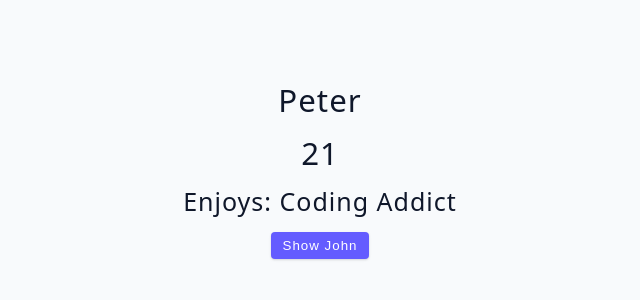
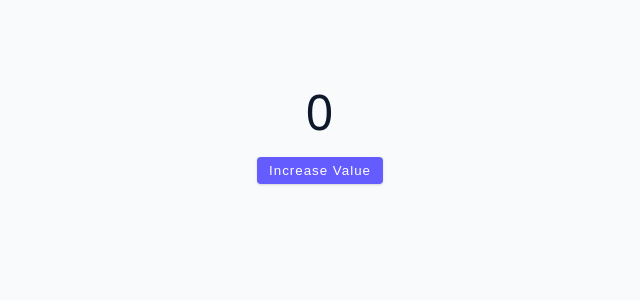
Before and after one commit to alutfi05/belajar-reactjs-lanjutan, a React (Vite) app: page / in a window 1280 px wide. Shown: the top 300 px of the page, without its empty margins (320-960 px from the left). Built offline with nearby package versions, Linux system fonts and the light colour scheme.

Commit message:
learning to get latest value using useState hook

```diff
--- a/src/App.jsx
+++ b/src/App.jsx
@@ -1,4 +1,4 @@
-import Starter from './tutorial/01-useState/starter/04-useState-object';
+import Starter from './tutorial/01-useState/starter/05-useState-gotcha';
 
 function App() {
     return (
--- a/src/tutorial/01-useState/starter/05-useState-gotcha.jsx
+++ b/src/tutorial/01-useState/starter/05-useState-gotcha.jsx
@@ -1,5 +1,25 @@
+import { useState } from 'react';
+
 const UseStateGotcha = () => {
-  return <h2>useState "gotcha"</h2>;
+    const [value, setValue] = useState(0);
+
+    const handleClick = () => {
+        setTimeout(() => {
+            console.log('clicked the button');
+            setValue((currentState) => {
+                return currentState + 1;
+            });
+        }, 3000);
+    };
+
+    return (
+        <>
+            <h1>{value}</h1>
+            <button type="button" onClick={handleClick} className="btn">
+                increase value
+            </button>
+        </>
+    );
 };
 
 export default UseStateGotcha;
```
